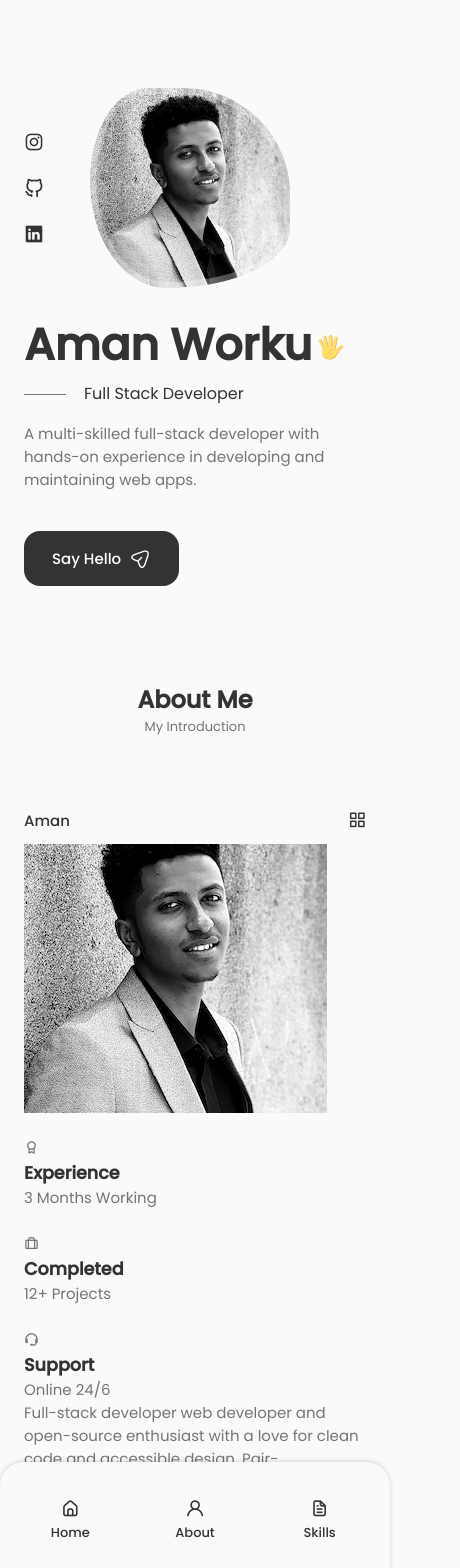
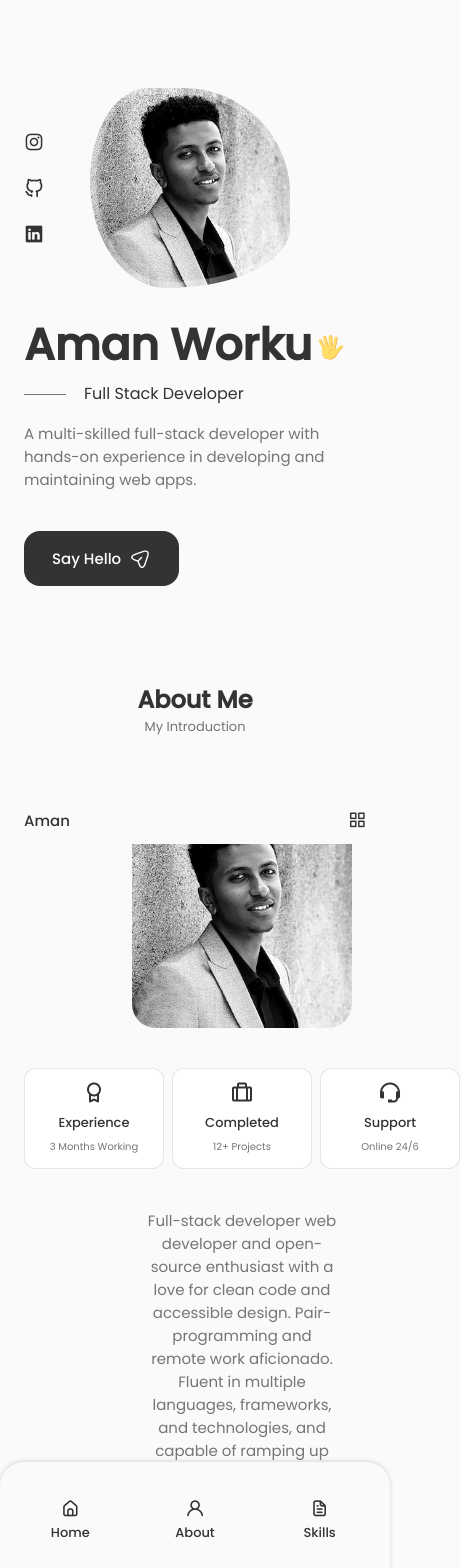
Before and after one commit to AmanWorku/AmanWorku.github.io, a React (Create React App) app: page / in a window 390 px wide. Shown: the top 1568 px of the page, 460 px wide, since content can reach past the window. Built offline with nearby package versions, Linux system fonts and the light colour scheme.

Commit message:
Fix styling for medium size screen

```diff
--- a/src/components/about/About.jsx
+++ b/src/components/about/About.jsx
@@ -16,10 +16,7 @@
             <p className="about__description">Full-stack developer web developer and open-source enthusiast with a love for
 clean code and accessible design. Pair-programming and remote work
 aficionado. Fluent in multiple languages, frameworks, and technologies, and
-capable of ramping up quickly and eﬃciently. Tech-savvy professional with
-advanced training and experience in Full-stack development. Delivers above-
-average results to delight customers and drive internal enhancements. Always
-seeking new and improved strategies to achieve objectives.</p>
+capable of ramping up quickly and eﬃciently.</p>
 <a download="" href={CV} className="button button-flex"> Download Resume
 <svg
                 class="button__icon"
--- a/src/components/about/about.css
+++ b/src/components/about/about.css
@@ -0,0 +1,75 @@
+.about__container {
+    grid-template-columns: repeat(2, 1fr);
+    align-items: center;
+    column-gap: 4rem;
+}
+
+.about__img {
+    width: 350px;
+    border-radius: 1.5rem;
+    justify-self: center;
+}
+
+.about__info {
+    grid-template-columns: repeat(3, 140px);
+    gap: 0.5rem;
+    margin-bottom: var(--mb-2);
+}
+
+.about__box {
+    background-color: var(--container-color);
+    border: 1px solid rgba(0, 0, 0, 0.1);
+    border-radius: 0.75rem;
+    text-align: center;
+    padding: 1rem 1.25rem;
+}
+
+.about__icon {
+    font-size: 1.5rem;
+    color: var(--title-color);
+    margin-bottom: var(--mb-0-5);
+}
+
+.about__title {
+    font-size: var(--small-font-size);
+    font-weight: var(--font-medium);
+}
+
+.about__subtitle {
+    font-size: var(--tiny-font-size);
+}
+
+.about__description {
+    padding: 0 4rem 0 0;
+    margin: var(--mb-2-5);
+}
+
+@media screen and (max-width: 992px) {
+    .about__container {
+        grid-template-columns: 1fr;
+        row-gap: 2.5rem;
+    }
+
+    .about__img {
+        width: 220px;
+    }
+
+    .about__box {
+        padding: 0.75rem .5rem;
+    }
+
+    .about__data {
+        text-align: center;
+    }
+
+    .about__info {
+        justify-content: center;
+    }
+
+    .about__description {
+        padding: 0 5rem;
+        margin-bottom: 2rem;
+    }
+}
+
+@media screen and (max-width: 350px) {}
```
